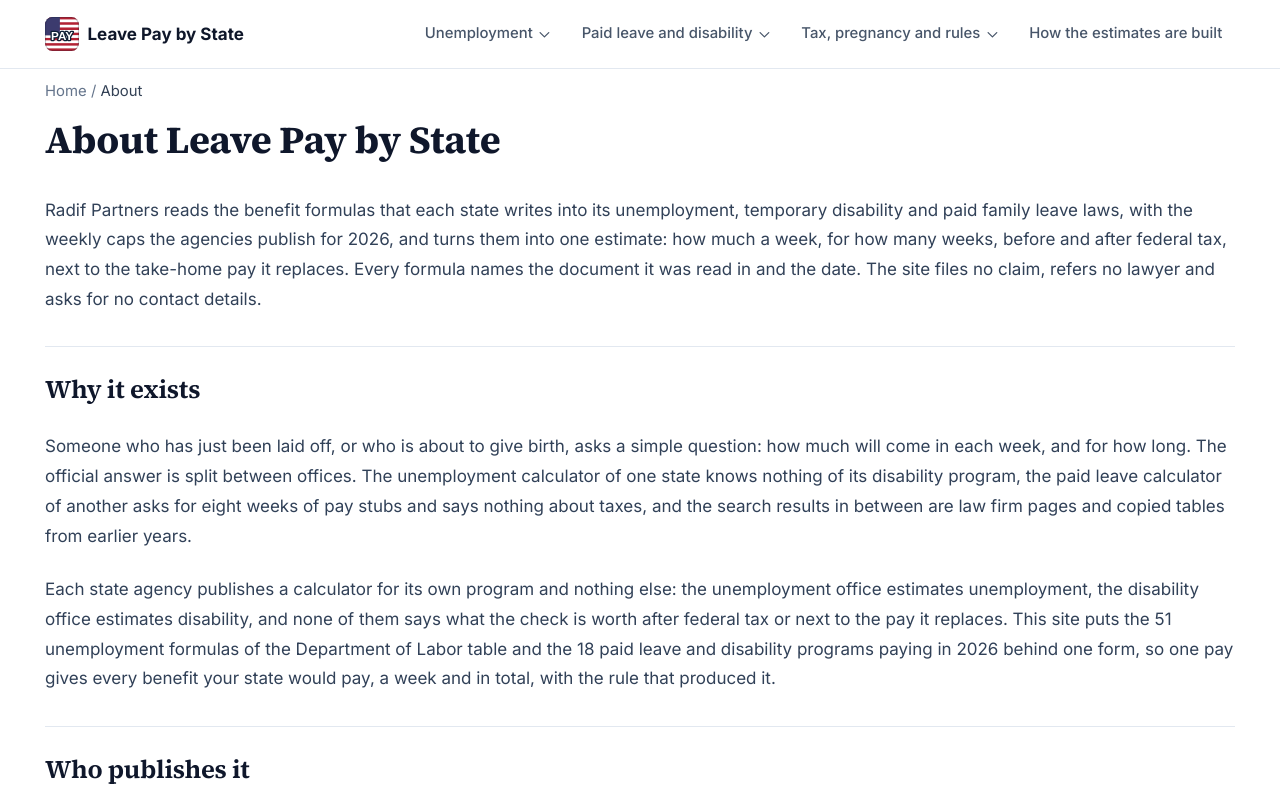
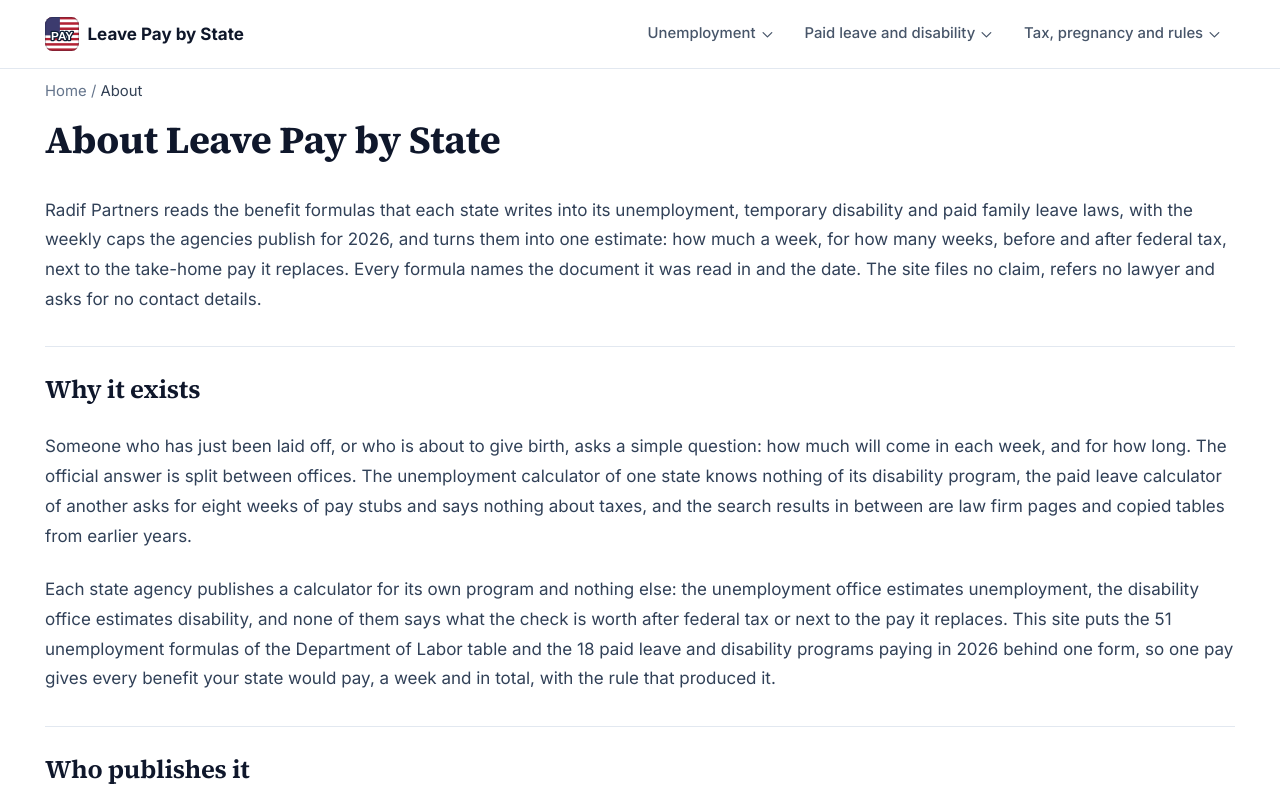
Before and after one commit to Mottalib-10M/leavepaybystate.com, an Astro site: page /en/about in a window 1280 px wide. Shown: the top 800 px of the page. Built offline with nearby package versions, Linux system fonts and the light colour scheme; Astro itself is replaced by a stand-in of ours.

Commit message:
Menu du haut sur une ligne : intitulés sans retour à la ligne, Méthode en bas de page (hors du menu du haut), menu complet à partir de 1 280 px s'il ne tient pas à 1 024
Co-Authored-By: Claude Opus 5.5 <noreply@anthropic.com>

```diff
--- a/src/i18n/nav.ts
+++ b/src/i18n/nav.ts
@@ -15,7 +15,8 @@ const inMenu = (g: Group, lang: Locale): NavLink[] => PAGES.filter((p) => p.grou
 export function navCategories(lang: Locale): NavCategory[] {
   return GROUPS.map((g) => ({ label: g.label, links: inMenu(g.id, lang) })).filter((c) => c.links.length);
 }
-export const navDirect = (lang: Locale): NavLink[] => [link('method', lang)];
+// Methode : liee en bas de page, hors du menu du haut pour qu'il tienne sur une ligne.
+export const navDirect = (_lang: Locale): NavLink[] => [];
 export const footerColumns = (lang: Locale): NavCategory[] => [
   { label: 'Paid leave by state', links: PAGES.filter((p) => p.prog).map((p) => link(p.id, lang)) },
   ...GROUPS.map((g) => ({ label: g.label, links: inMenu(g.id, lang) })).filter((c) => c.links.length),
--- a/src/layouts/BaseLayout.astro
+++ b/src/layouts/BaseLayout.astro
@@ -102,14 +102,14 @@ const crumbAside = Astro.slots.has('crumb-aside') ? (await Astro.slots.render('c
     <header>
     <nav class="fixed top-0 z-50 w-full border-b border-navy-200 bg-white" aria-label={ui.mainNav}>
       <div class="mx-auto flex h-16 max-w-6xl items-center justify-between px-4">
-        <a href={homeHref} class="flex items-center gap-2 font-bold text-navy-900">
+        <a href={homeHref} class="shrink-0 whitespace-nowrap flex items-center gap-2 font-bold text-navy-900">
           <img src="/logo.svg" class="h-8 w-8" width="32" height="32" alt="" />
           <span>{SITE_NAMES[lang]}</span>
         </a>
         <div class="hidden items-center gap-1 lg:flex">
           {cats.map((cat, idx) => (
             <div class="nav-dropdown relative">
-              <button class="nav-dropdown-trigger flex items-center gap-1 rounded-lg px-3 py-2 text-sm font-medium text-navy-600 hover:bg-navy-50 hover:text-navy-900" aria-haspopup="true" aria-expanded="false">
+              <button class="nav-dropdown-trigger whitespace-nowrap flex items-center gap-1 rounded-lg px-3 py-2 text-sm font-medium text-navy-600 hover:bg-navy-50 hover:text-navy-900" aria-haspopup="true" aria-expanded="false">
                 {cat.label}<svg class="h-3.5 w-3.5" fill="none" stroke="currentColor" viewBox="0 0 24 24" aria-hidden="true"><path stroke-linecap="round" stroke-linejoin="round" stroke-width="2" d="M19 9l-7 7-7-7" /></svg>
               </button>
               <div class={`nav-dropdown-panel absolute top-full z-50 mt-1 hidden w-72 rounded-xl border border-navy-200 bg-white p-3 shadow-lg ${idx >= cats.length - 1 ? 'right-0' : 'left-0'}`}>
@@ -117,8 +117,8 @@ const crumbAside = Astro.slots.has('crumb-aside') ? (await Astro.slots.render('c
               </div>
             </div>
           ))}
-          {direct.map((l) => <a href={l.href} class="rounded-lg px-3 py-2 text-sm font-medium text-navy-600 hover:bg-navy-50 hover:text-navy-900">{l.label}</a>)}
-          {otherLocales.map((l) => <a href={alts ? alts[l] : route('home', l)} hreflang={l} class="ml-2 rounded-lg border border-navy-200 px-2.5 py-1.5 text-xs font-semibold uppercase text-navy-600 hover:bg-navy-50">{l}</a>)}
+          {direct.map((l) => <a href={l.href} class="whitespace-nowrap rounded-lg px-3 py-2 text-sm font-medium text-navy-600 hover:bg-navy-50 hover:text-navy-900">{l.label}</a>)}
+          {otherLocales.map((l) => <a href={alts ? alts[l] : route('home', l)} hreflang={l} class="whitespace-nowrap ml-2 rounded-lg border border-navy-200 px-2.5 py-1.5 text-xs font-semibold uppercase text-navy-600 hover:bg-navy-50">{l}</a>)}
         </div>
         <div class="flex items-center gap-2 lg:hidden">
           {otherLocales.map((l) => <a href={alts ? alts[l] : route('home', l)} class="rounded-lg border border-navy-200 px-2 py-1 text-xs font-semibold uppercase text-navy-600">{l}</a>)}
```
